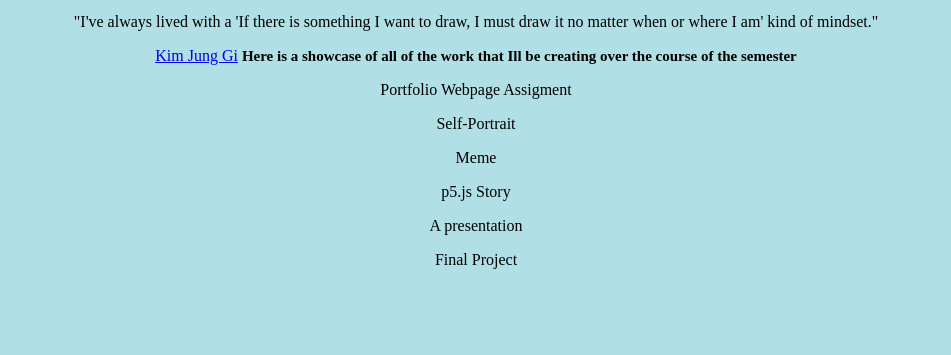
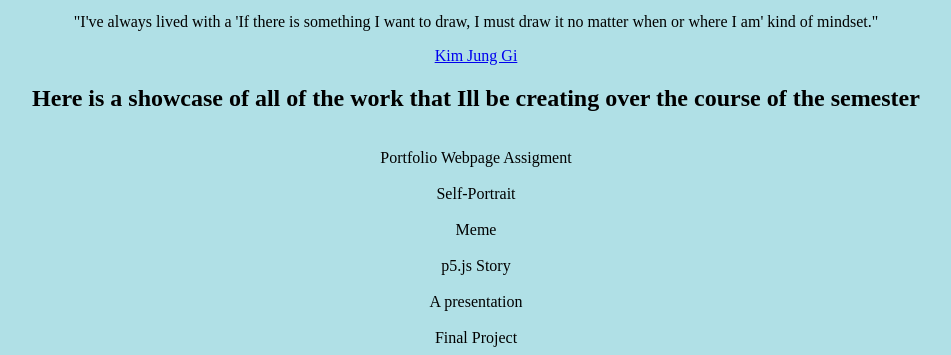
Before and after one commit to melvin210/melvin210.github.io, a plain HTML site: page index.html in a window 1280 px wide. Shown: the part 449-804 px from the top of the page, without its empty margins (164-1115 px from the left). Drawn offline with Linux system fonts and the light colour scheme.

Commit message:
Update index.html

```diff
--- a/index.html
+++ b/index.html
@@ -14,14 +14,14 @@
           "I've always lived with a 'If there is something I want to draw, I must draw it no matter when or where I am' kind of mindset."
         </p>
         <a href="https://youtu.be/MGbvhyTZXfs">Kim Jung Gi</a>
-        <p1>
+        <h2>
           Here is a showcase of all of the work that Ill be creating over the course of the semester
-        </p1>
-          <p>Portfolio Webpage Assigment</p>
-          <p>Self-Portrait</p>
-          <p>Meme</p>
-          <p>p5.js Story</p>
-          <p>A presentation</p>
-          <p>Final Project</p>
+        </h2>
+          <br>Portfolio Webpage Assigment</br>
+          <br>Self-Portrait</br>
+          <br>Meme</br>
+          <br>p5.js Story</br>
+          <br>A presentation</br>
+          <br>Final Project</br>
         </body>
         <html>
```
